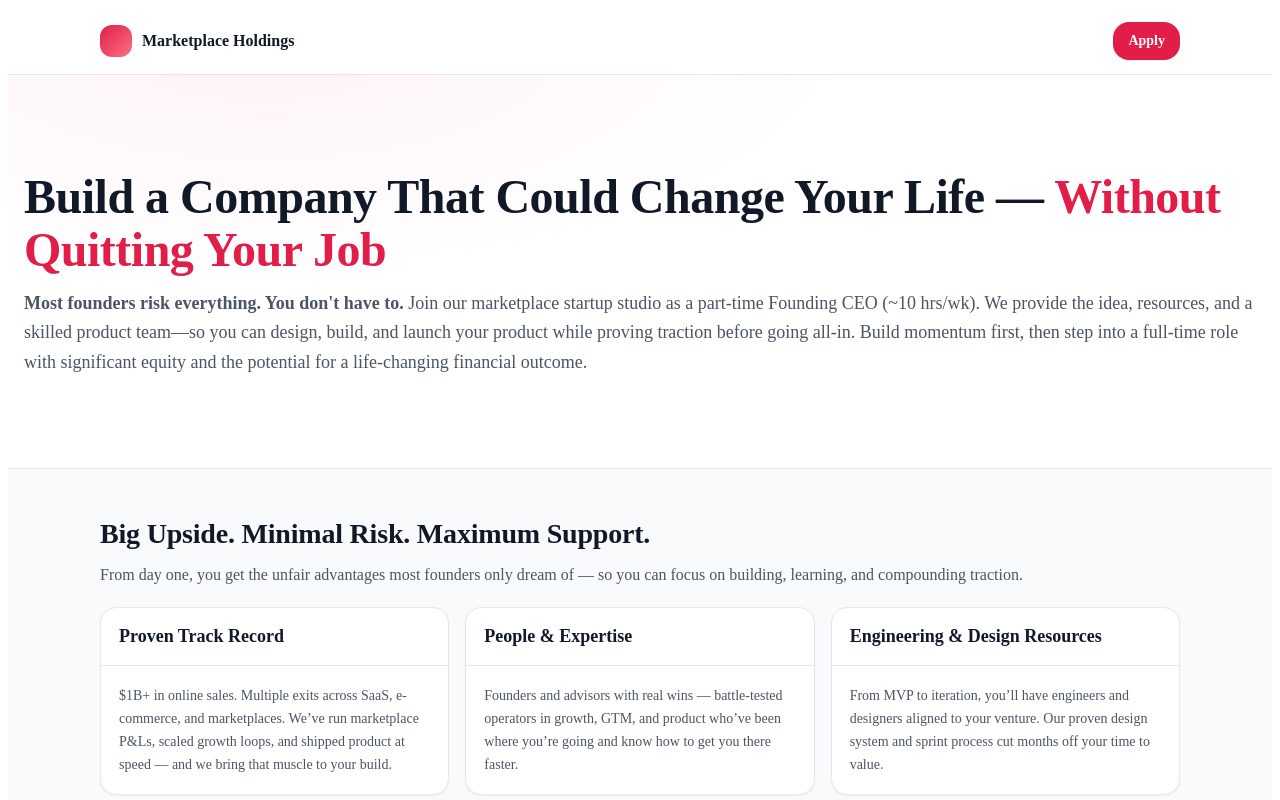
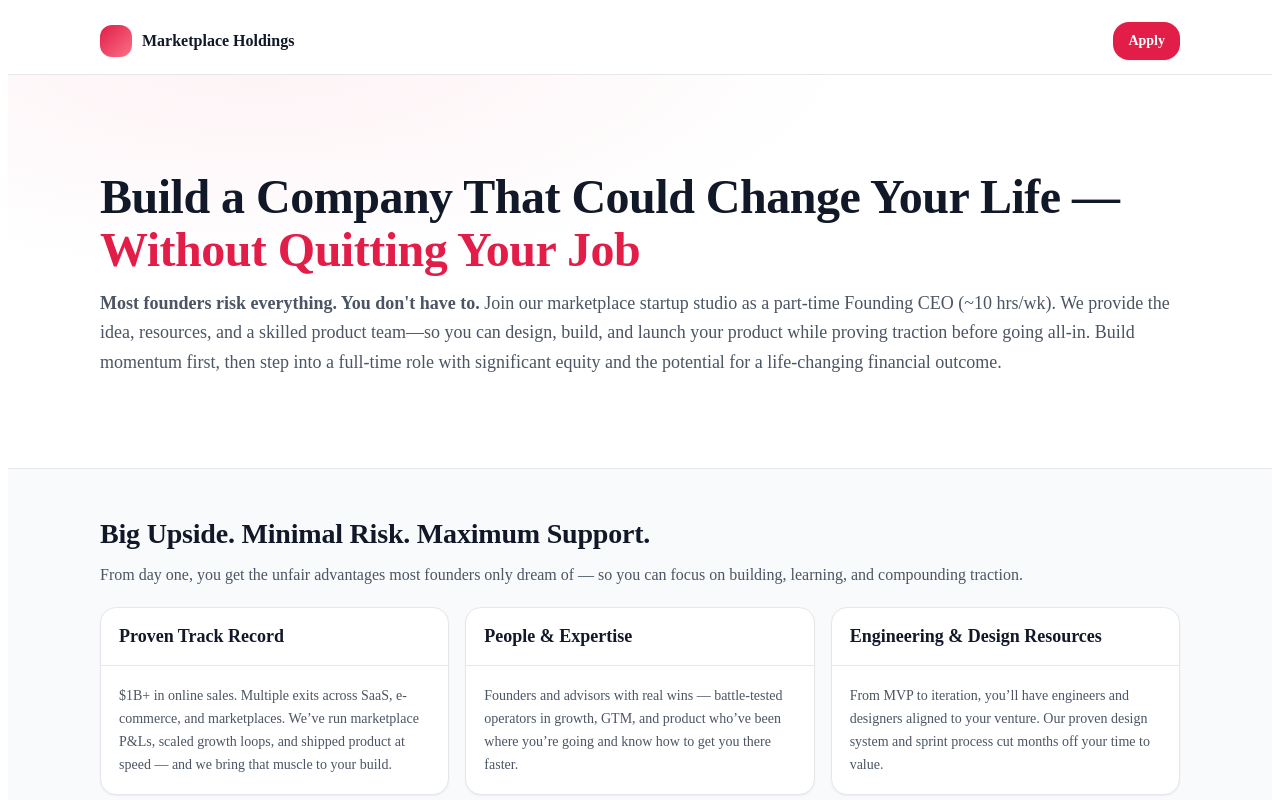
Before and after one commit to marketplaceholdings/marketplace-holdings-site, a React (Vite) app in the folder marketplace-holdings-site/: page / in a window 1280 px wide. Shown: the top 800 px of the page. Built offline with nearby package versions, Linux system fonts and the light colour scheme.

Commit message:
Update App.jsx

```diff
--- a/marketplace-holdings-site/src/App.jsx
+++ b/marketplace-holdings-site/src/App.jsx
@@ -438,7 +438,7 @@ export default function App() {
 
       {/* Hero */}
       <section style={{ background: `radial-gradient(1000px 400px at 20% -10%, rgba(225,29,72,.06), transparent 60%)` }}>
-        <Container wide>
+        <Container>
           <div style={{ padding: "96px 0 72px" }}>
             <H1>
               Build a Company That Could Change Your Life — <span style={{ color: theme.red }}>Without Quitting Your Job</span>
```
